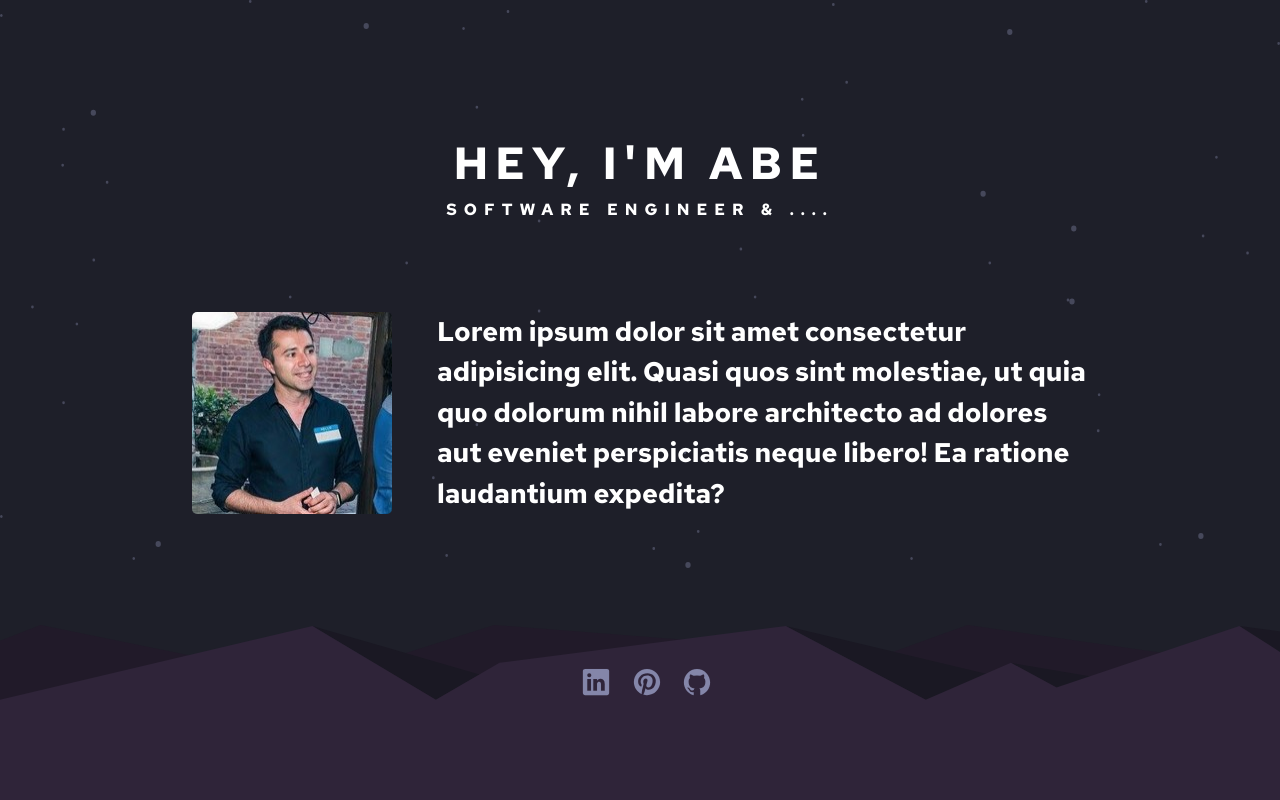
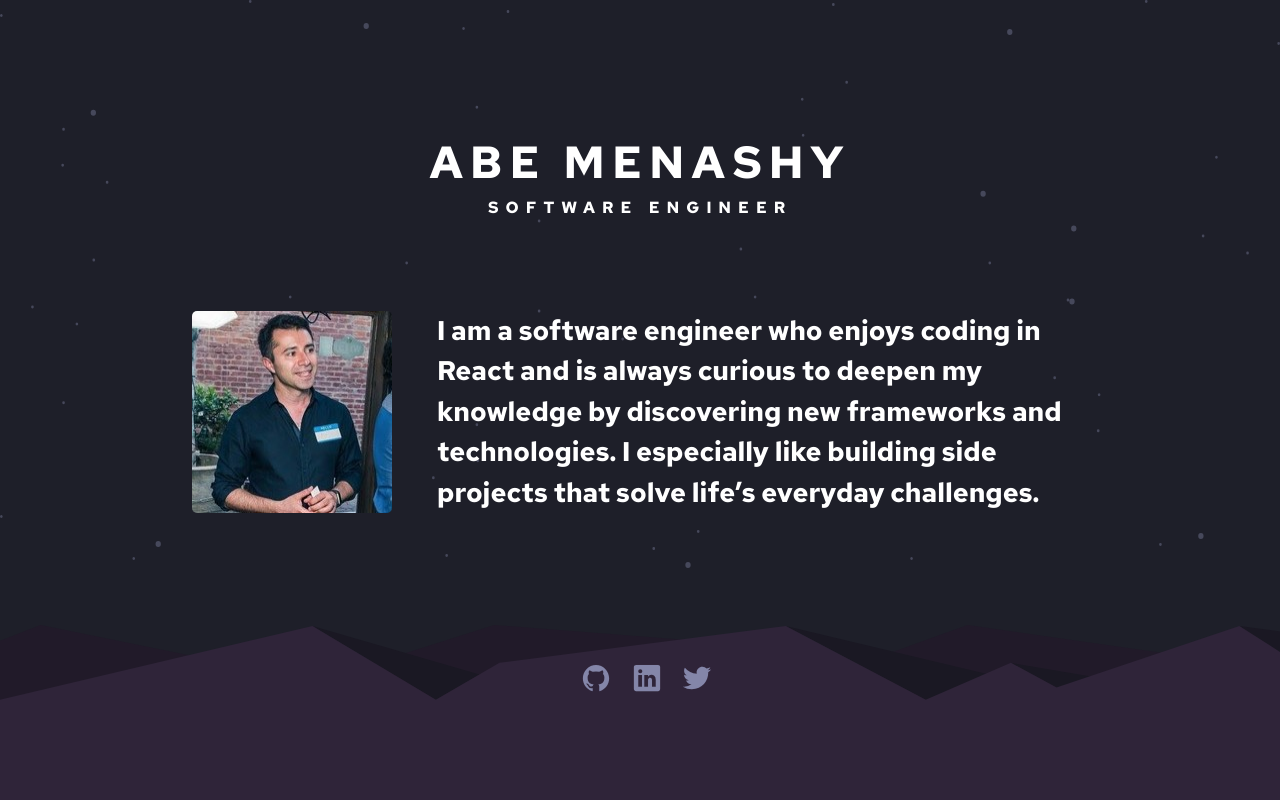
Before and after one commit to abe-m1/portfolio, a website: page index.html in a window 1280 px wide. Shown: the top 800 px of the page. Drawn offline with nearby package versions, Linux system fonts and the light colour scheme.

Commit message:
change about section

```diff
--- a/index.html
+++ b/index.html
@@ -21,23 +21,28 @@
       <!-- <h1 class="main-headline">Portfolio Site</h1> -->
       <div class="hero-container">
         <div class="main-headline">
-          <h2>Hey, I'm Abe</h2>
-          <p>Software Engineer & ....</p>
+          <h2>Abe Menashy</h2>
+          <p>Software Engineer</p>
         </div>
         <div class="main-about">
           <img src="images/pic profile.jpeg" alt="profile-pic" />
           <p>
-            Lorem ipsum dolor sit amet consectetur adipisicing elit. Quasi quos
-            sint molestiae, ut quia quo dolorum nihil labore architecto ad
-            dolores aut eveniet perspiciatis neque libero! Ea ratione laudantium
-            expedita?
+            I am a software engineer who enjoys coding in React and is always curious to deepen my knowledge by discovering new frameworks and technologies.
+I especially like building side projects that solve life’s everyday challenges.
           </p>
         </div>
       </div>
       <div class="social">
-        <ion-icon name="logo-linkedin"></ion-icon>
-        <ion-icon name="logo-pinterest"></ion-icon>
-        <ion-icon name="logo-github"></ion-icon>
+        <a
+        target="_blank" href="https://github.com/abe-m1"
+        target="_blank"
+        ><ion-icon  name="logo-github"></ion-icon></a>
+        <a
+        target="_blank" href="https://www.linkedin.com/in/abemenashy"
+        > <ion-icon name="logo-linkedin"></ion-icon></a>
+        <a
+        target="_blank" href="http://twitter.com/@abestbet1"
+        > <ion-icon name="logo-twitter"></ion-icon></a>
       </div>
     </div>
     <section class="second">
@@ -70,7 +75,7 @@
           <img class="card__image" src="./images/hack-project.jpg" alt="" />
           <h2 class="card__title">Family Story Finder</h2>
           <p class="card__details">
-            Educational App where the user progresses through challenges that involve asking thoughtful questions to their closest connections and then rearrange those answers to get new insights and inspiration.
+            Educational App where the user progresses through challenges that involve asking thoughtful questions to their closest connections to get new insights and inspiration.
           </p>
           <div class="button-row">
             <a
--- a/scss/main.scss
+++ b/scss/main.scss
@@ -107,7 +107,7 @@ body {
     margin-right: 4rem;
   }
   &__image {
-    height: 200px;
+    height: 190px;
     width: 100%;
     // width: 7.7rem;
 
```
Also changed, not shown: css/style.css.
